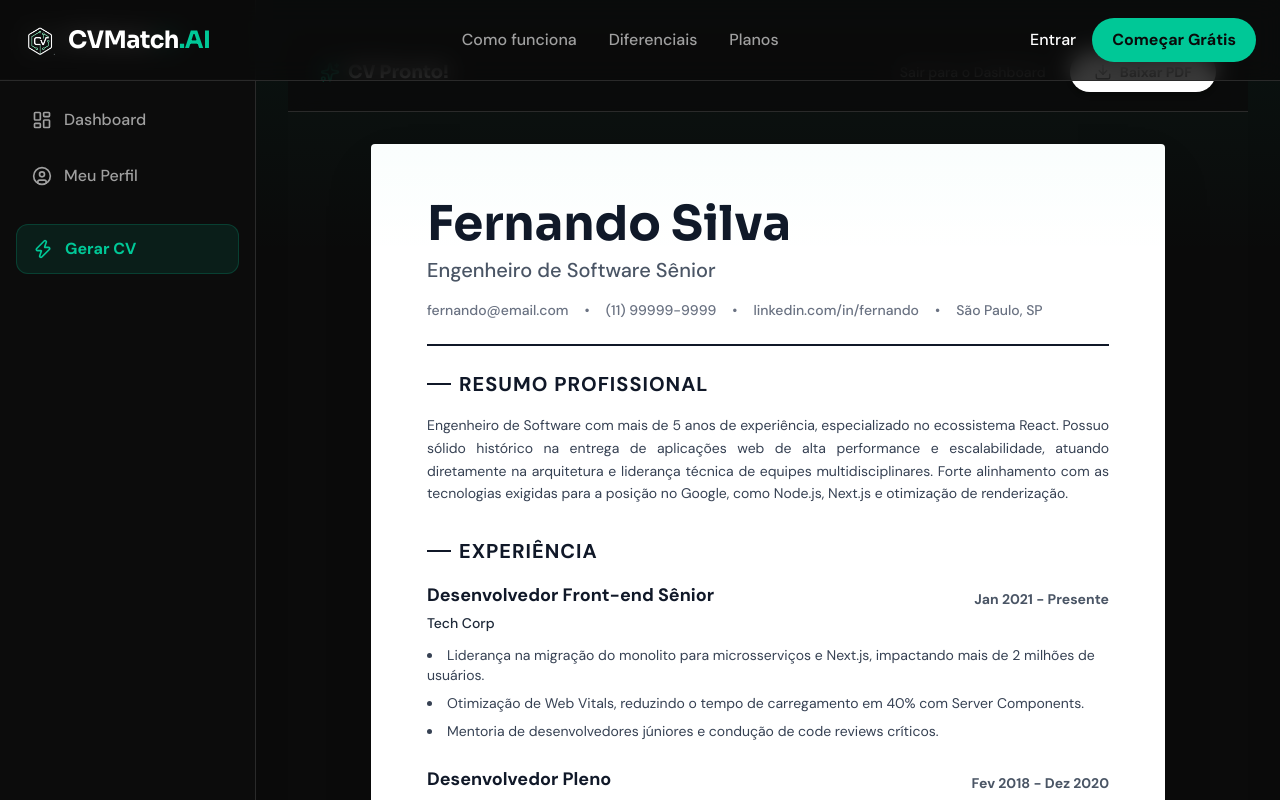
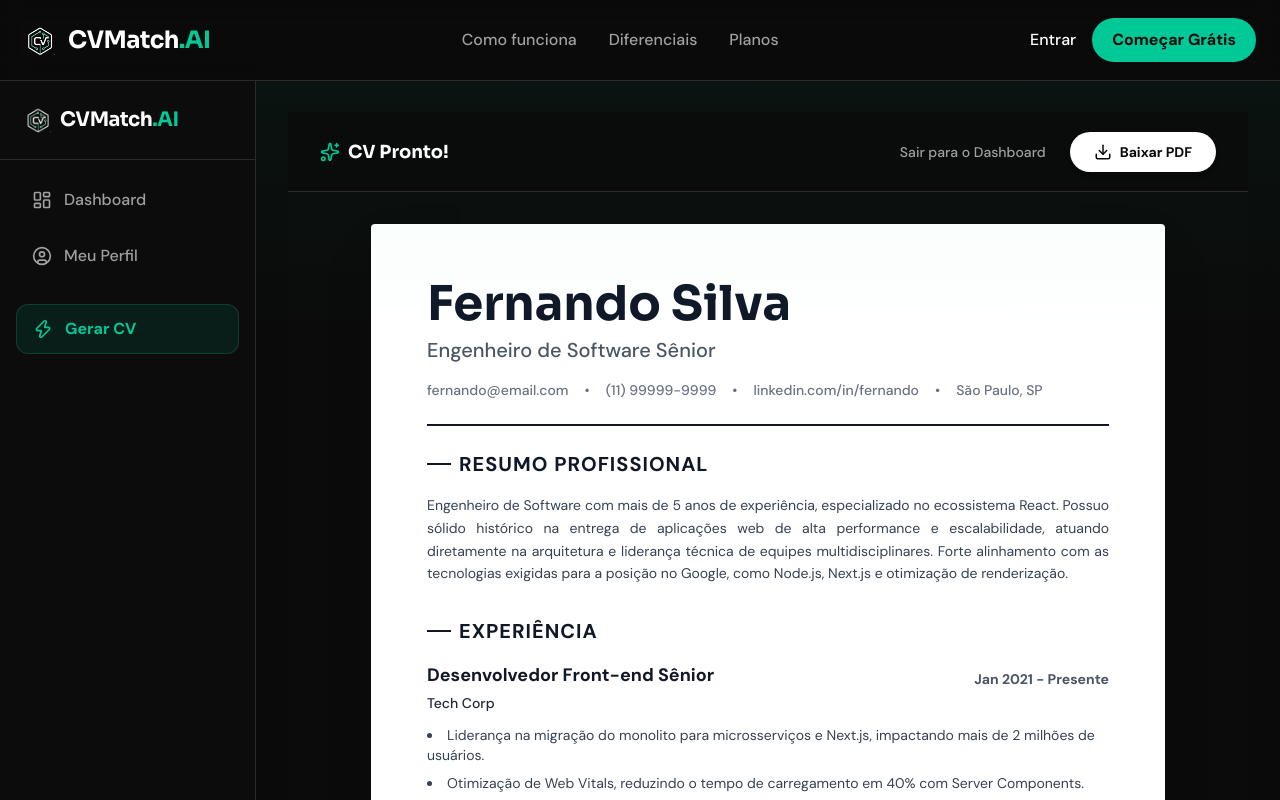
Before and after one commit to Fernando1403/CVMATCH, a Next.js app: page /result in a window 1280 px wide. Shown: the top 800 px of the page. Built offline with nearby package versions, Linux system fonts and the light colour scheme.

Commit message:
feat: correction in header

```diff
--- a/src/app/(app)/layout.tsx
+++ b/src/app/(app)/layout.tsx
@@ -8,7 +8,7 @@
   return (
     <div className="flex flex-col min-h-screen bg-background">
       <Header />
-      <div className="flex flex-1 overflow-hidden">
+      <div className="flex flex-1 overflow-hidden pt-20">
         {/* Sidebar - hidden on mobile */}
         <aside className="hidden md:flex w-64 border-r border-border bg-secondary/30 flex-col z-20">
           <div className="h-20 flex items-center px-6 border-b border-border shrink-0">
@@ -62,7 +62,7 @@
         </aside>
 
         {/* Main Content */}
-        <main className="flex-1 overflow-y-auto relative bg-background pt-20 md:pt-0">
+        <main className="flex-1 overflow-y-auto relative bg-background">
           <div className="absolute top-0 left-0 right-0 h-64 bg-gradient-to-b from-accent/5 to-transparent pointer-events-none" />
           <div className="p-4 md:p-8">
             {children}
```
